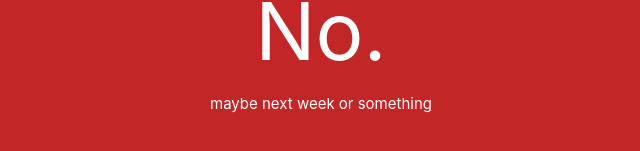
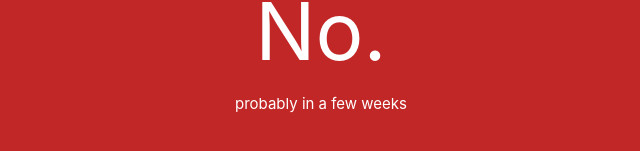
Before and after one commit to davidbarrette/IsFairmountThrowing, a React (Create React App) app: page / in a window 1280 px wide. Shown: the part 345-496 px from the top of the page, without its empty margins (319-959 px from the left). Built offline with nearby package versions, Linux system fonts and the light colour scheme.

Commit message:
set to no

```diff
--- a/src/App.js
+++ b/src/App.js
@@ -6,7 +6,7 @@ class App extends React.Component {
     super(props);
     this.state = {
       throwing: false,
-      date: "maybe next week or something"
+      date: "probably in a few weeks"
     }
   }
 
```
